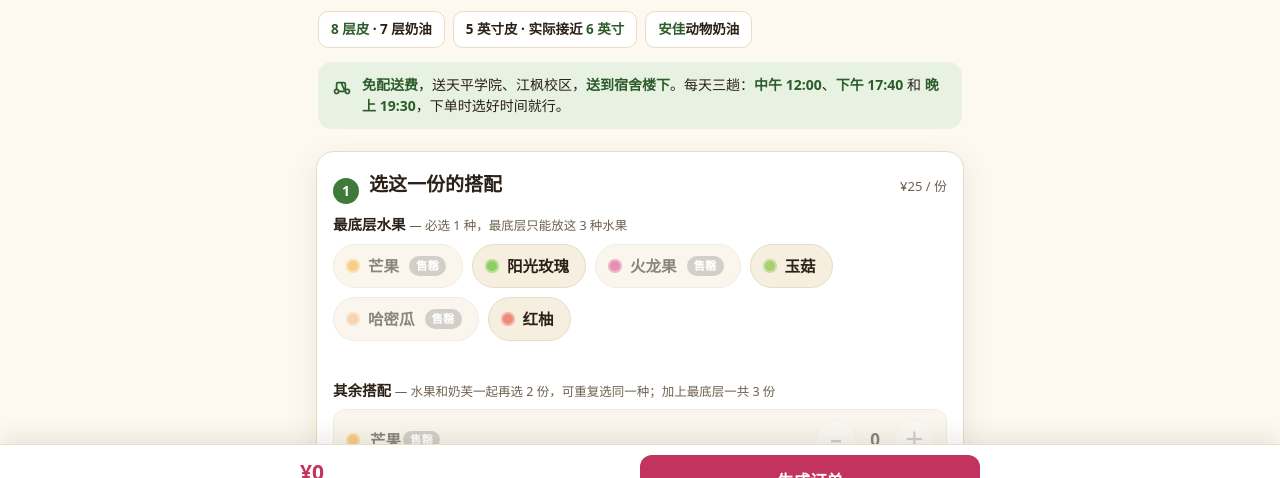
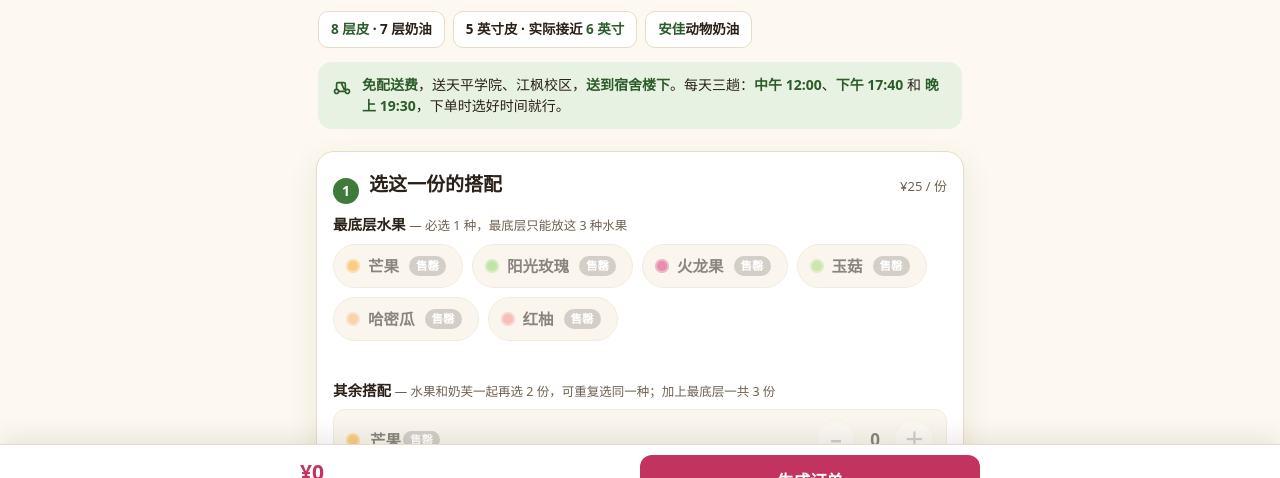
Before and after one commit to gurongshouzuo/gurongshouzuo.github.io, a plain HTML site: page index.html in a window 1280 px wide. Shown: the part 283-761 px from the top of the page. Drawn offline with Linux system fonts and the light colour scheme.

Commit message:
千层小料全部售罄

```diff
--- a/index.html
+++ b/index.html
@@ -468,16 +468,16 @@ var PRICE = 25;
 var FRUITS = [
 {name:"芒果", color:"#f5a623", soldOut:true},
 {name:"哈密瓜", color:"#f0b26b", soldOut:true},
-{name:"玉菇", color:"#a9cf6e"},
-{name:"阳光玫瑰", color:"#8fce62"},
+{name:"玉菇", color:"#a9cf6e", soldOut:true},
+{name:"阳光玫瑰", color:"#8fce62", soldOut:true},
 {name:"火龙果", color:"#d6336c", soldOut:true},
-{name:"蓝莓", color:"#46579e"},
-{name:"红柚", color:"#f08a7a"}
+{name:"蓝莓", color:"#46579e", soldOut:true},
+{name:"红柚", color:"#f08a7a", soldOut:true}
 ];
 var NAIFU = [
-{name:"海盐奥利奥碎奶芙", tag:"咸口", soldOut:false},
+{name:"海盐奥利奥碎奶芙", tag:"咸口", soldOut:true},
 {name:"芋泥", tag:"", soldOut:true},
-{name:"开心果奶芙", tag:"", soldOut:false}
+{name:"开心果奶芙", tag:"", soldOut:true}
 ];
 
 var BOTTOM_FRUITS = ["芒果","阳光玫瑰","火龙果","玉菇","哈密瓜","红柚"];
```
